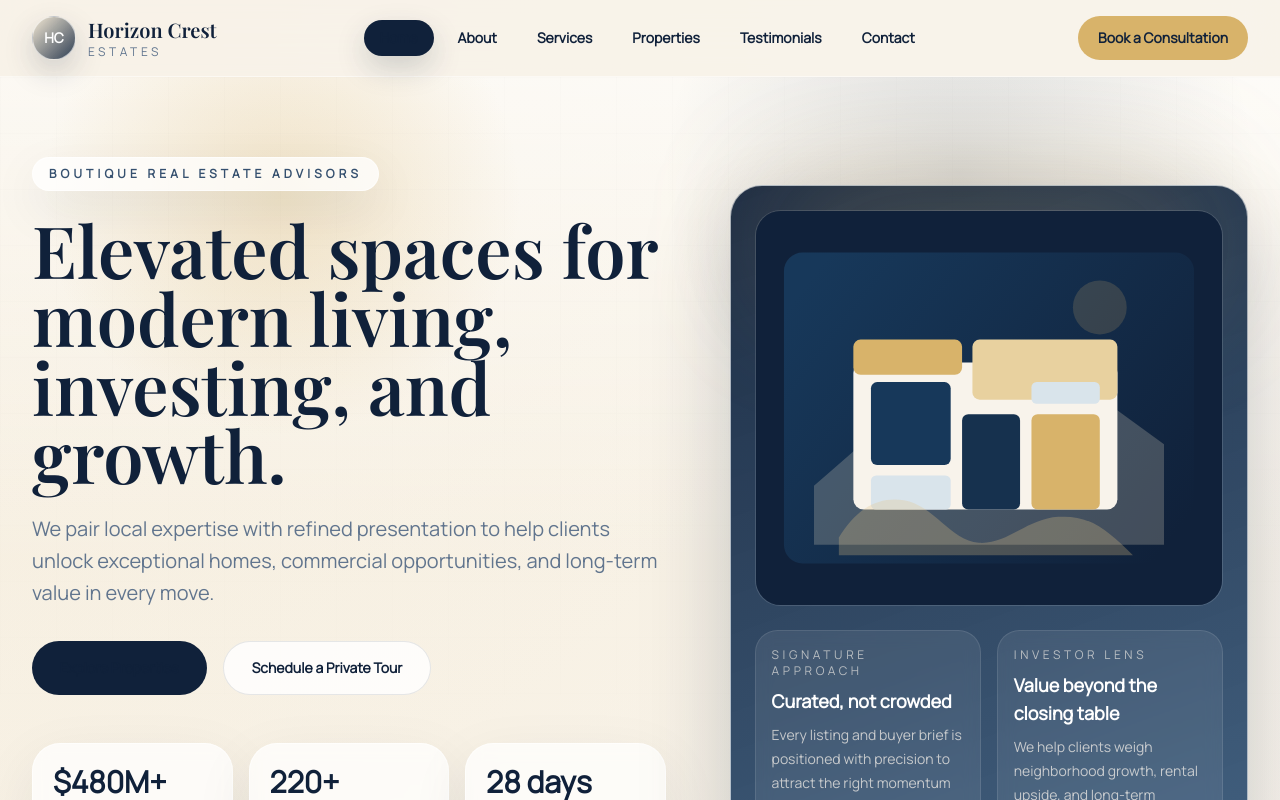
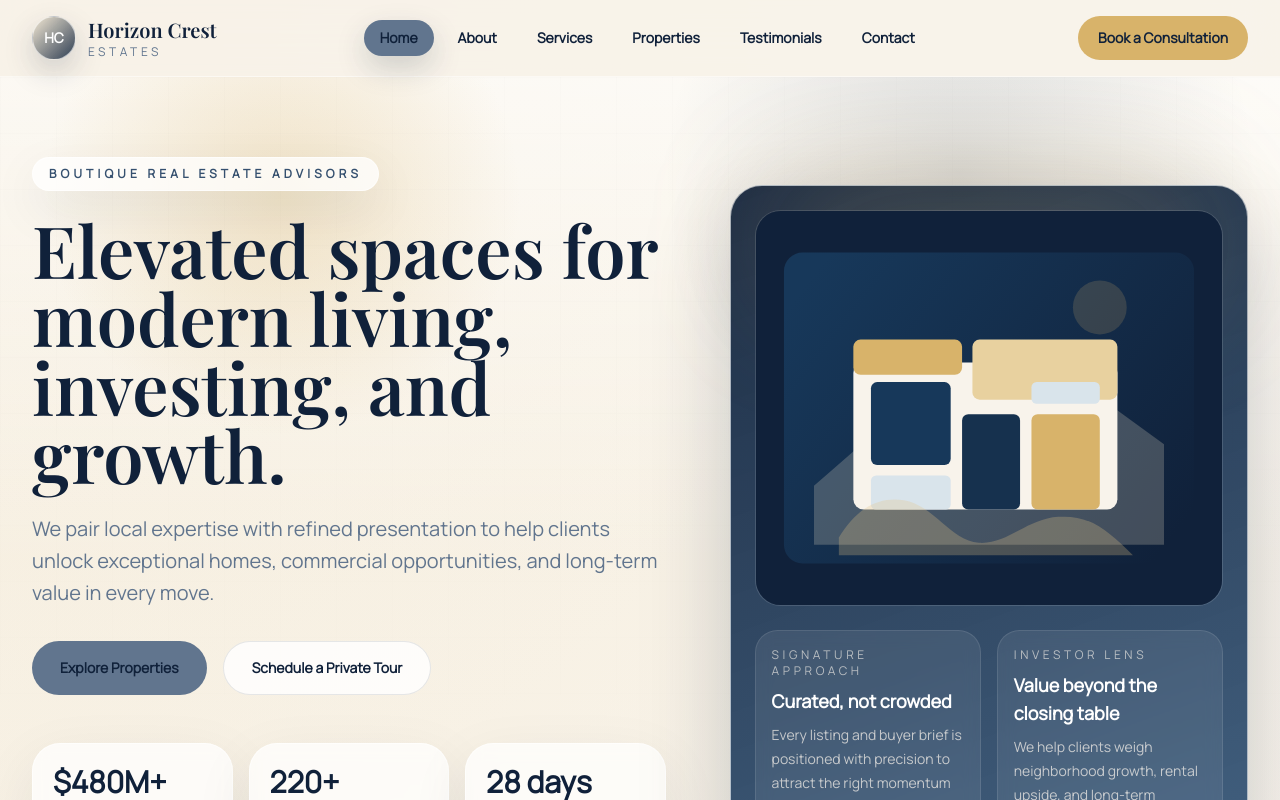
Before and after one commit to Zuvairiya7197/react-next-single-page, a Next.js app: page / in a window 1280 px wide. Shown: the top 800 px of the page. Built offline with nearby package versions, Linux system fonts and the light colour scheme.

Commit message:
fixed a button and navbar active color

```diff
--- a/components/Hero.tsx
+++ b/components/Hero.tsx
@@ -28,7 +28,7 @@ export function Hero() {
           <div className="mt-8 flex flex-col gap-4 sm:flex-row">
             <a
               href="#projects"
-              className="inline-flex items-center justify-center rounded-full bg-[var(--color-slate-900)] px-7 py-4 text-sm font-semibold text-white transition hover:-translate-y-0.5 hover:bg-[var(--color-slate-700)]"
+              className="inline-flex items-center justify-center rounded-full bg-[var(--color-slate-500)] px-7 py-4 text-sm font-semibold text-white transition hover:-translate-y-0.5 hover:bg-[var(--color-slate-700)]"
             >
               Explore Properties
             </a>
--- a/components/Navbar.tsx
+++ b/components/Navbar.tsx
@@ -99,7 +99,7 @@ export function Navbar() {
                 aria-current={isActive ? 'page' : undefined}
                 className={`rounded-full px-4 py-2 text-sm font-semibold transition-all duration-300 ${
                   isActive
-                    ? 'bg-[var(--color-slate-900)] text-white shadow-[0_12px_30px_rgba(16,33,58,0.18)]'
+                    ? 'bg-[var(--color-slate-500)] text-white shadow-[0_12px_30px_rgba(16,33,58,0.18)]'
                     : 'text-[var(--color-slate-700)] hover:bg-white/80 hover:text-[var(--color-slate-900)]'
                 }`}
               >
```
